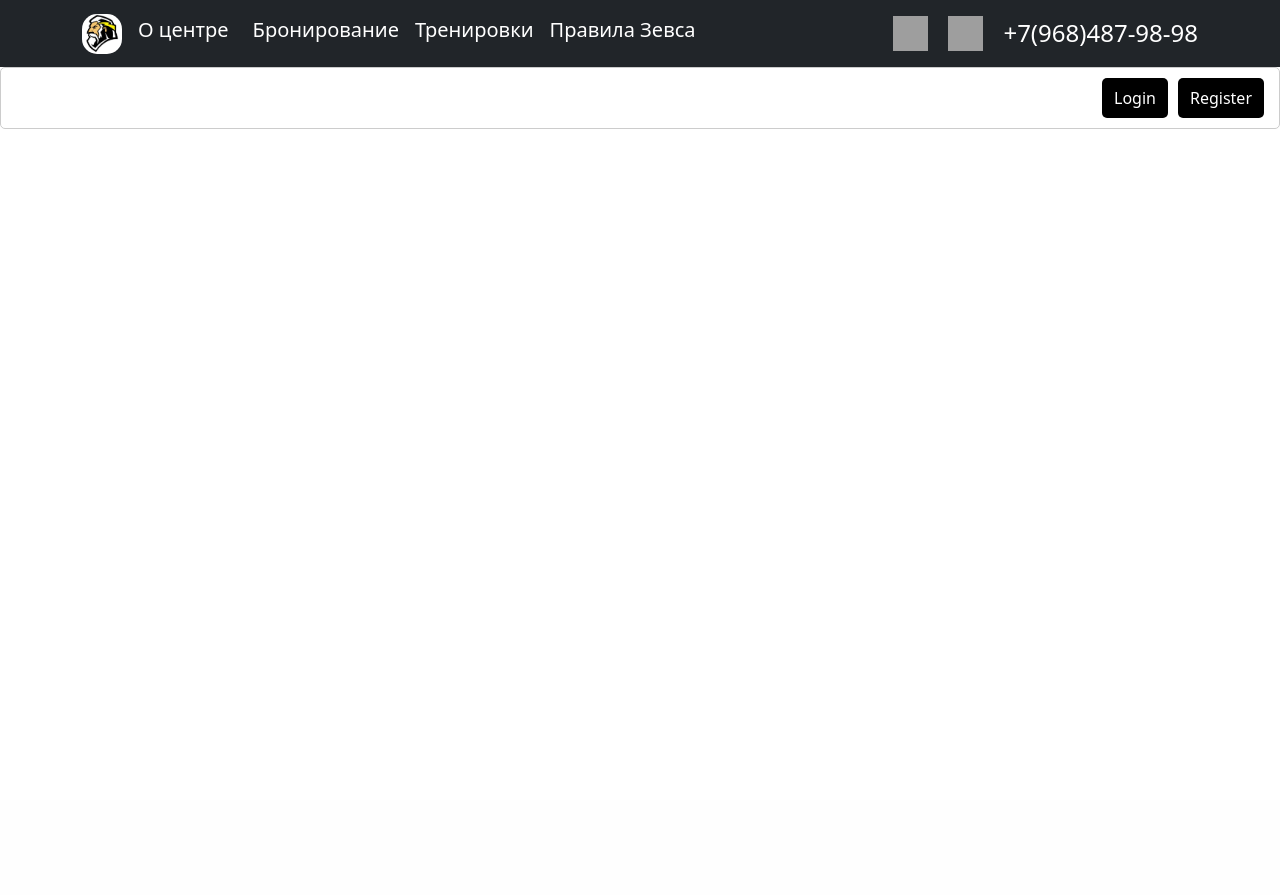
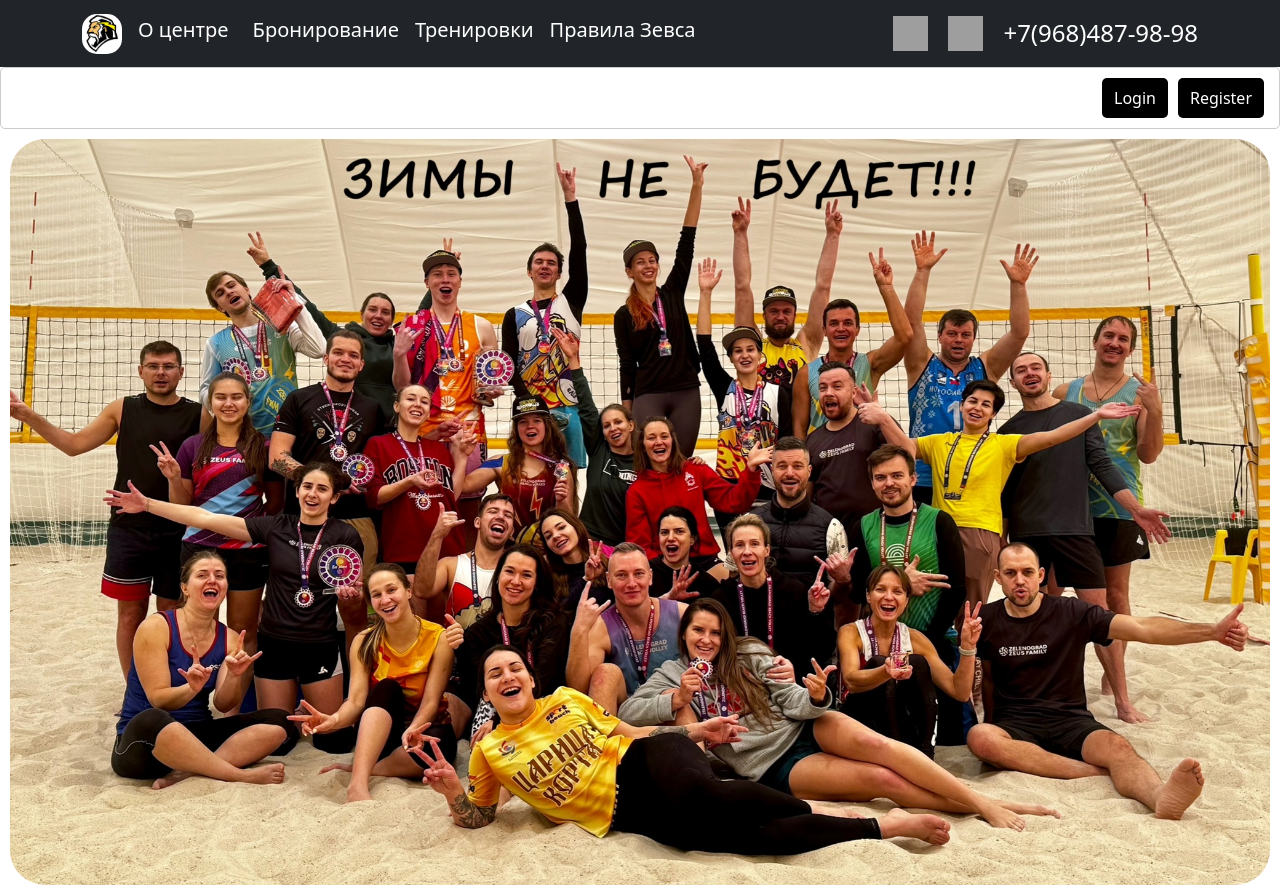
Before and after one commit to alex-arkh-aaa/ZEUS, a Django app: page / in a window 1280 px wide. Before the commit the page ends 129 px from the top, so only its background shows below. Run offline with Django 4.2, Linux system fonts and the light colour scheme; grey boxes are pictures that could not be loaded.

Commit message:
verstka main pages

```diff
--- a/zeusproject/templates/booking_rules.html
+++ b/zeusproject/templates/booking_rules.html
@@ -58,6 +58,7 @@
 	</div>
 </nav>
 
+
 <nav class="main-nav">  <!-- navigation menu (шапка сайта) -->
 	{% if request.user.is_authenticated %}
 	<!-- Показать меню для залогиненного пользователя -->
@@ -71,6 +72,7 @@
 	<!-- Другие элементы меню для незалогиненных пользователей -->
 	{% endif %}
 </nav>
+<img style="width: 100%; padding: 10px; border-radius: 45px" src="{% static 'img/main_photo.jpg' %}">
 
 <script src="https://cdn.jsdelivr.net/npm/bootstrap@5.3.3/dist/js/bootstrap.bundle.min.js"
         integrity="sha384-YvpcrYf0tY3lHB60NNkmXc5s9fDVZLESaAA55NDzOxhy9GkcIdslK1eN7N6jIeHz"
--- a/zeusproject/templates/bookings.html
+++ b/zeusproject/templates/bookings.html
@@ -71,6 +71,7 @@
 	<!-- Другие элементы меню для незалогиненных пользователей -->
 	{% endif %}
 </nav>
+<img style="width: 100%; padding: 10px; border-radius: 45px" src="{% static 'img/main_photo.jpg' %}">
 
 <script src="https://cdn.jsdelivr.net/npm/bootstrap@5.3.3/dist/js/bootstrap.bundle.min.js"
         integrity="sha384-YvpcrYf0tY3lHB60NNkmXc5s9fDVZLESaAA55NDzOxhy9GkcIdslK1eN7N6jIeHz"
--- a/zeusproject/templates/main_page.html
+++ b/zeusproject/templates/main_page.html
@@ -71,6 +71,7 @@
 	<!-- Другие элементы меню для незалогиненных пользователей -->
 	{% endif %}
 </nav>
+<img style="width: 100%; padding: 10px; border-radius: 45px" src="{% static 'img/main_photo.jpg' %}">
 
 <script src="https://cdn.jsdelivr.net/npm/bootstrap@5.3.3/dist/js/bootstrap.bundle.min.js"
         integrity="sha384-YvpcrYf0tY3lHB60NNkmXc5s9fDVZLESaAA55NDzOxhy9GkcIdslK1eN7N6jIeHz"
--- a/zeusproject/templates/trainings.html
+++ b/zeusproject/templates/trainings.html
@@ -71,6 +71,7 @@
 	<!-- Другие элементы меню для незалогиненных пользователей -->
 	{% endif %}
 </nav>
+<img style="width: 100%; padding: 10px; border-radius: 45px" src="{% static 'img/main_photo.jpg' %}">
 
 <script src="https://cdn.jsdelivr.net/npm/bootstrap@5.3.3/dist/js/bootstrap.bundle.min.js"
         integrity="sha384-YvpcrYf0tY3lHB60NNkmXc5s9fDVZLESaAA55NDzOxhy9GkcIdslK1eN7N6jIeHz"
```
